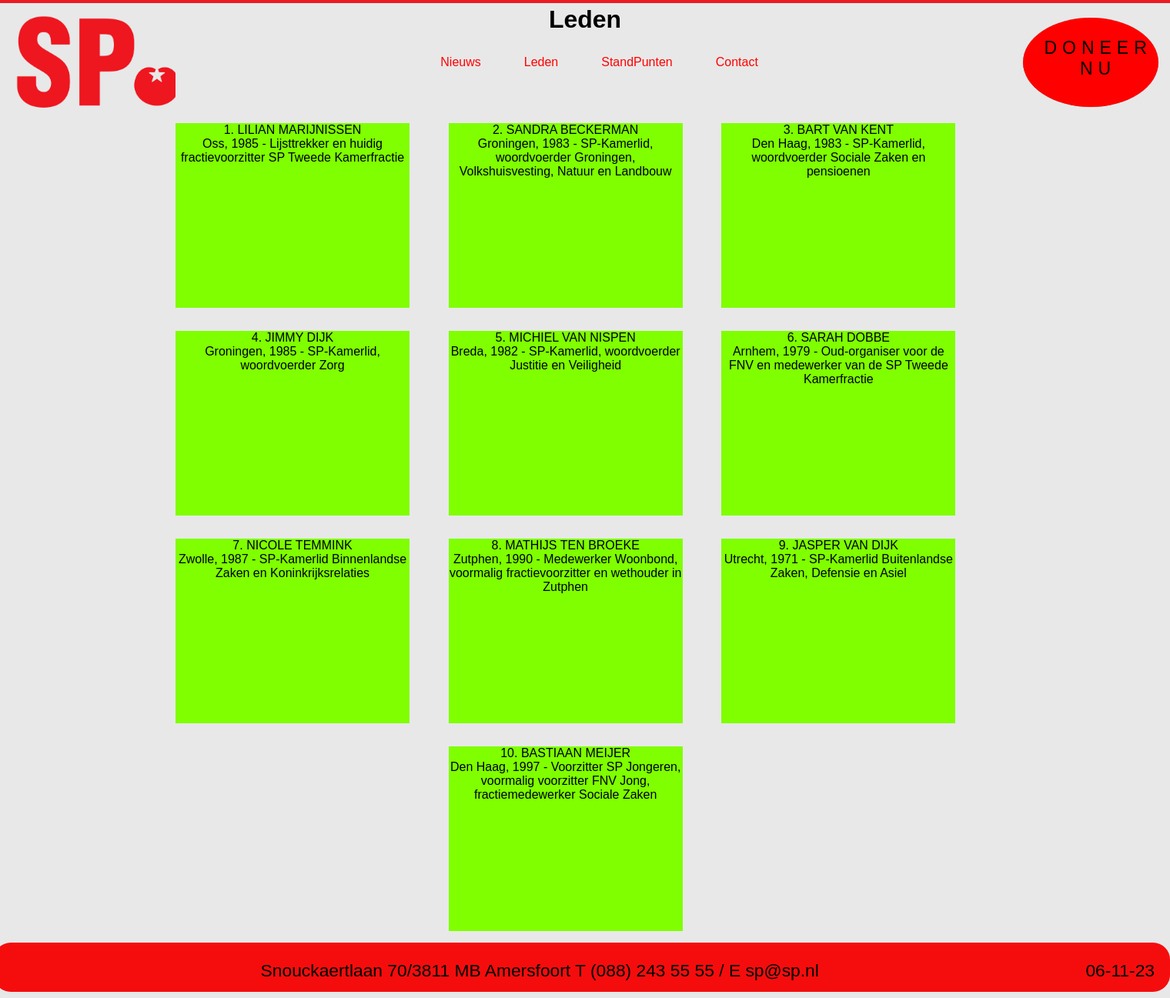
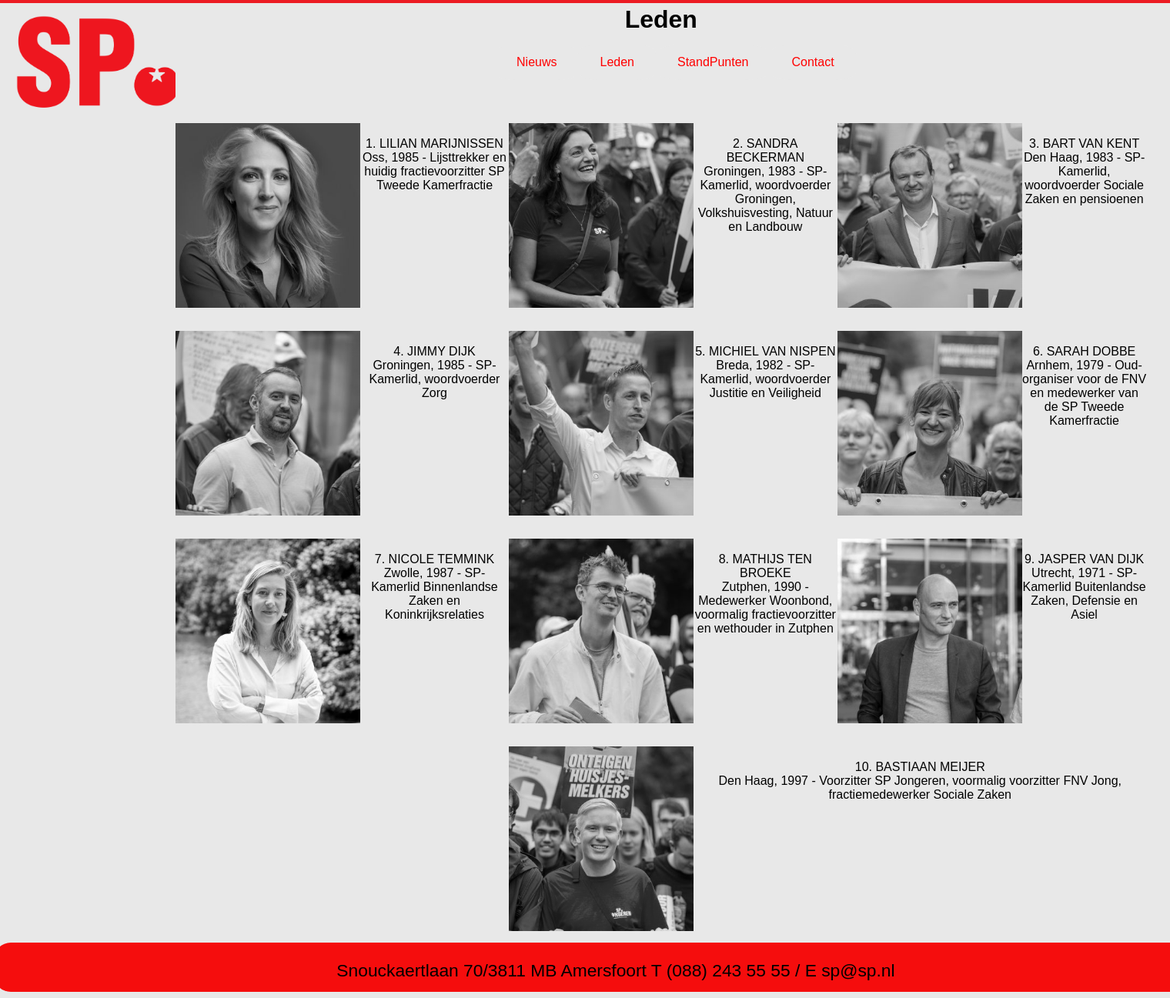
Before and after one commit to MaenZaza/Project2, a PHP site: page /Leden.php in a window 1520 px wide; the page is wider, and only the part inside the window is pictured. Shown: that part at 77% size. Run offline with PHP 8.4, Linux system fonts and the light colour scheme.

Commit message:
codes met fotos intovoeged

```diff
--- a/Leden.php
+++ b/Leden.php
@@ -17,25 +17,35 @@
 include "Header.php"
 ?>
 <div id="LedenPage" class="Onderwerp">
-    <div class="Ledenp L1">1. LILIAN MARIJNISSEN <br>
+    <div class="Ledenp L1" ><img src="Images/Leden1.jpg" alt="Leed1"><br>
+        1. LILIAN MARIJNISSEN <br>
     Oss, 1985 - Lijsttrekker en huidig fractievoorzitter SP Tweede Kamerfractie</div>
-    <div class="Ledenp L2">2. SANDRA BECKERMAN <br>
+    <div class="Ledenp L2"><img src="Images/Leden2.jpg" alt="Leed1"><br>
+    2. SANDRA BECKERMAN <br>
     Groningen, 1983 - SP-Kamerlid, woordvoerder Groningen, Volkshuisvesting, Natuur en Landbouw</div>
-    <div class="Ledenp L3">3. BART VAN KENT<br>
+    <div class="Ledenp L3"><img src="Images/Leden3.jpg" alt="Leed1"><br>
+    3. BART VAN KENT<br>
     Den Haag, 1983 - SP-Kamerlid, woordvoerder Sociale Zaken en pensioenen</div>
-    <div class="Ledenp L4">4. JIMMY DIJK<br>
+    <div class="Ledenp L4"><img src="Images/Leden4.jpg" alt="Leed1"><br>
+    4. JIMMY DIJK<br>
     Groningen, 1985 - SP-Kamerlid, woordvoerder Zorg</div>
-    <div class="Ledenp L5">5. MICHIEL VAN NISPEN<br>
+    <div class="Ledenp L5"><img src="Images/Leden5.jpg" alt="Leed1"><br>
+    5. MICHIEL VAN NISPEN<br>
     Breda, 1982 - SP-Kamerlid, woordvoerder Justitie en Veiligheid</div>
-    <div class="Ledenp L6">6. SARAH DOBBE<br>
+    <div class="Ledenp L6"><img src="Images/Leden6.jpg" alt="Leed1"><br>
+    6. SARAH DOBBE<br>
     Arnhem, 1979 - Oud-organiser voor de FNV en medewerker van de SP Tweede Kamerfractie</div>
-    <div class="Ledenp L7">7. NICOLE TEMMINK<br>
+    <div class="Ledenp L7"><img src="Images/Leden7.jpg" alt="Leed1"><br>
+    7. NICOLE TEMMINK<br>
     Zwolle, 1987 - SP-Kamerlid Binnenlandse Zaken en Koninkrijksrelaties</div>
-    <div class="Ledenp L8">8. MATHIJS TEN BROEKE<br>
+    <div class="Ledenp L8"><img src="Images/Leden8.jpg" alt="Leed1"><br>
+    8. MATHIJS TEN BROEKE<br>
     Zutphen, 1990 - Medewerker Woonbond, voormalig fractievoorzitter en wethouder in Zutphen</div>
-    <div class="Ledenp L9">9. JASPER VAN DIJK<br>
+    <div class="Ledenp L9"><img src="Images/Leden9.jpg" alt="Leed1"><br>
+    9. JASPER VAN DIJK<br>
     Utrecht, 1971 - SP-Kamerlid Buitenlandse Zaken, Defensie en Asiel</div>
-    <div class="Ledenp L10">10. BASTIAAN MEIJER<br>
+    <div class="Ledenp L10"><img src="Images/Leden10.jpg" alt="Leed1"><br>
+    10. BASTIAAN MEIJER<br>
     Den Haag, 1997 - Voorzitter SP Jongeren, voormalig voorzitter FNV Jong, fractiemedewerker Sociale Zaken</div>
 
 </div>
--- a/Style2.css
+++ b/Style2.css
@@ -136,16 +136,17 @@
 }
 
 .Ledenp {
-  display: flexbox;
-  background-color: chartreuse;
-  width: 20vw;
-  height: 30vh;
+  display: flex;
+
   margin: 15px 0px;
   text-align: center;
+  background-size: cover;
+  border-radius: 30px;
 }
 
 .L1 {
   grid-area: Ledenp1;
+
 }
 
 .L2 {
@@ -182,7 +183,22 @@
 
 .L10 {
   grid-area: Ledenp10;
-  ;
+}
+
+#LedenPage img {
+  width: 20vw;
+  height: 30vh;
+  filter: grayscale(100%);
+  -webkit-filter: grayscale(100%);
+  -webkit-transition: all 1s ease;
+}
+
+#LedenPage img:hover {
+  filter: grayscale(0%);
+  filter: gray;
+  -webkit-filter: grayscale(0%);
+  filter: none;
+  transition: 1s ease;
 }
 
 /* StandPunten */
@@ -198,7 +214,6 @@
 
 .Punten {
   display: flex;
-
   justify-self: center;
   background-color: darkcyan;
   width: 15vw;
@@ -261,7 +276,7 @@
   background: linear-gradient(to top,
       #ffffff,
       #cf0000);
-  border-radius: 50% 50% 50% 50% / 25% 25% 75% 75% ;
+  border-radius: 50% 50% 50% 50% / 25% 25% 75% 75%;
   box-shadow: -10px 0px 13px -7px #ff0000, 10px 0px 13px -7px #ff0000, -4px 3px 7px 4px rgba(0, 0, 0, 0.44);
 
 }
```
